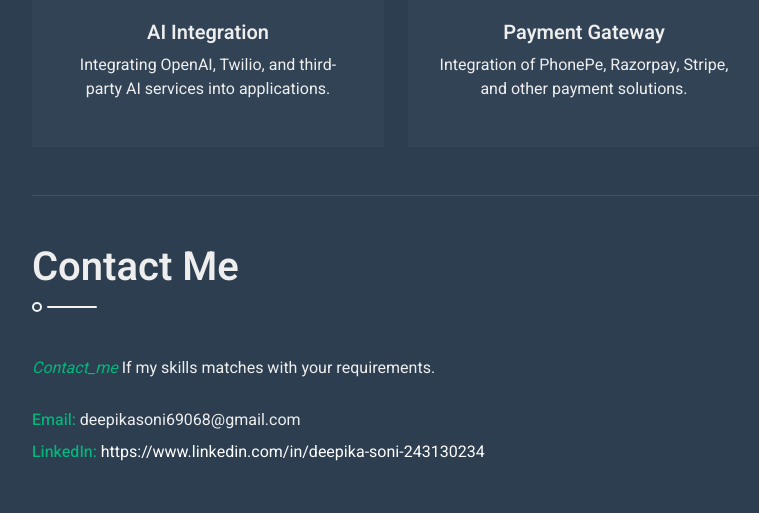
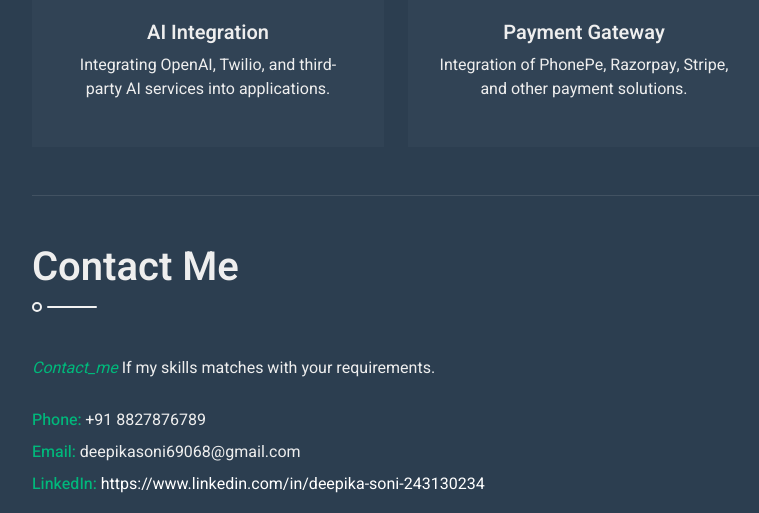
Before and after one commit to gourideepika/DeepikaPortfolio, a plain HTML site: page index.html in a window 1280 px wide. Shown: the part 3530-4043 px from the top of the page, without its empty margins (438-1197 px from the left). Drawn offline with nearby package versions, Linux system fonts and the light colour scheme.

Commit message:
add contact

```diff
--- a/index.html
+++ b/index.html
@@ -443,9 +443,9 @@
                     <p class="mb-4">
                         <a href="#"><em>Contact_me </em> </a> If my skills matches with your requirements.
                     </p>
-                    <!-- <div class="col-sm-6 py-1">
+                    <div class="col-sm-6 py-1">
                                 <span class="fw-medium text-primary">Phone:</span> +91 8827876789
-                            </div> -->
+                            </div>
                     <div class="col-sm-6 py-1">
                         <span class="fw-medium text-primary">Email:</span> deepikasoni69068@gmail.com
                     </div>
```
